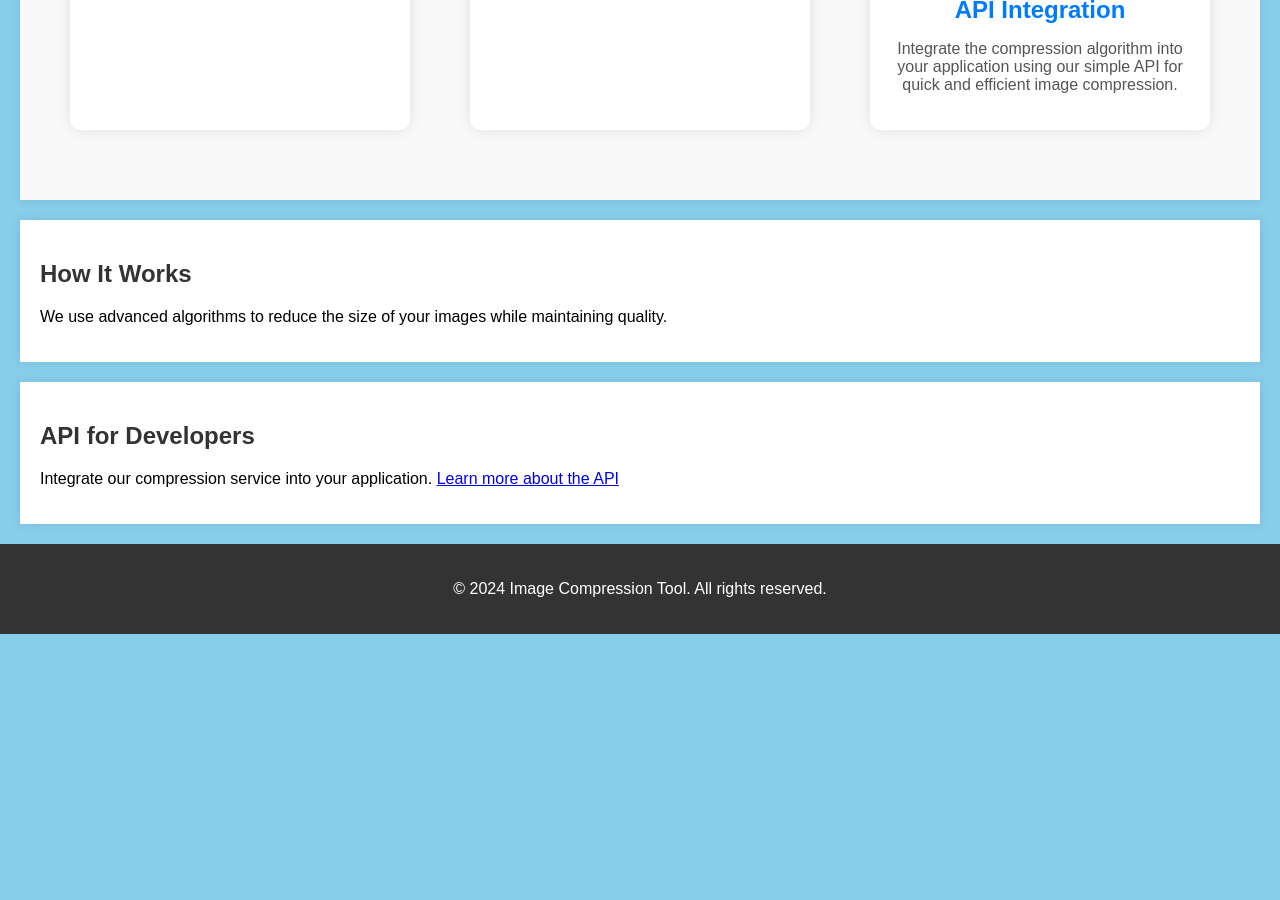
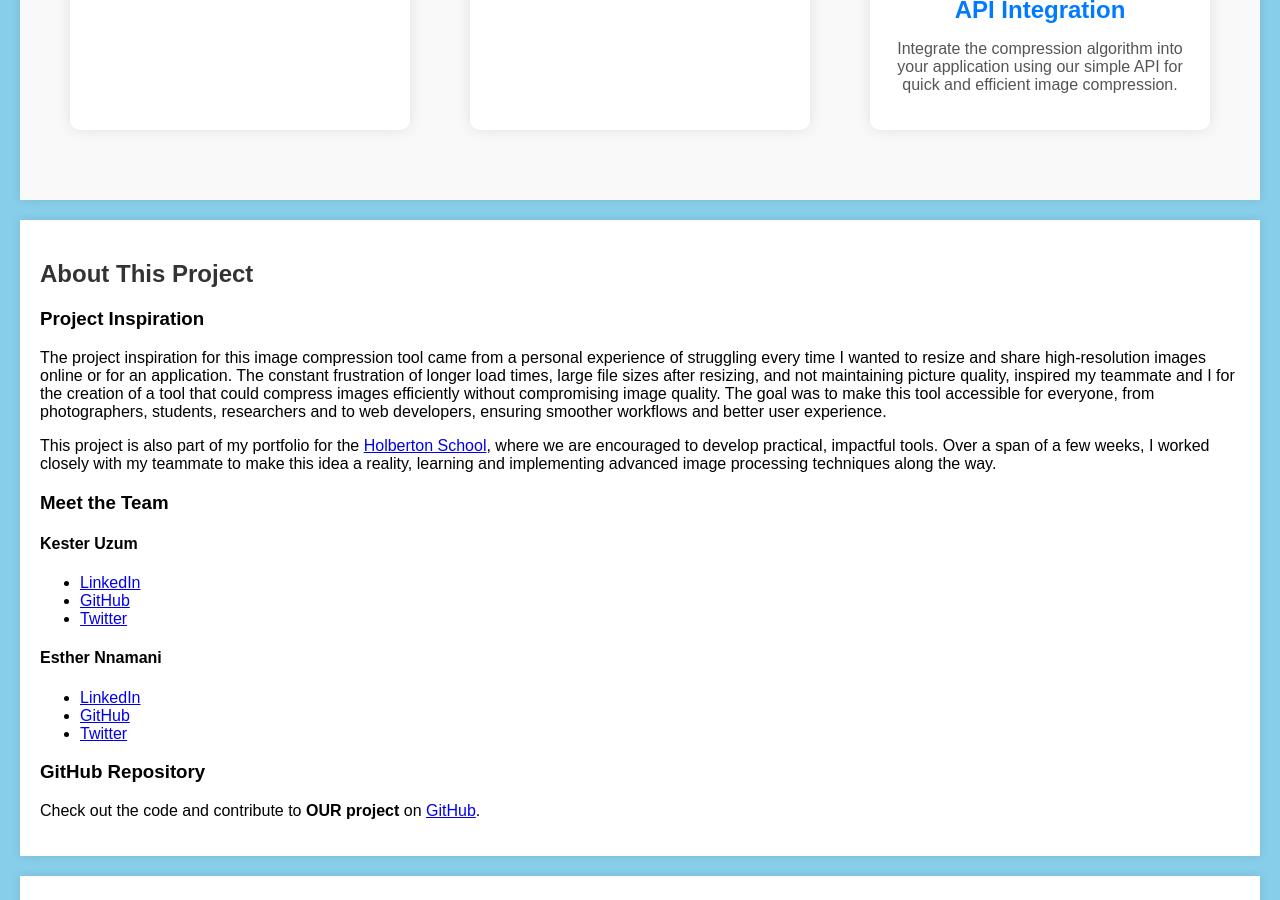
Before and after one commit to slickback101/portfolio-project, a Jekyll site: the page index.html, which Jekyll copies as it is, in a window 1280 px wide and 900 px high, scrolled down 1634 px. Built offline with Jekyll 4.4.1, drawn with Linux system fonts in a browser that asks for light colours; before the commit the page ends 2268 px from its top, so only the background shows below that.

Commit message:
Update index.html
adding the about page

```diff
--- a/index.html
+++ b/index.html
@@ -10,7 +10,7 @@
     <header>
         <nav>
             <a href="#home">Home</a>
-            <a href="#how-it-works">How It Works</a>
+            <a href="#about">About</a>
             <a href="#upload">Compress Image</a>
             <a href="#api">API</a>
             <a href="#contact">Contact</a>
@@ -57,11 +57,53 @@
     </div>
 </section>
 
-    <section id="how-it-works">
-        <h2>How It Works</h2>
-        <p>We use advanced algorithms to reduce the size of your images while maintaining quality.</p>
-        <!-- Add more technical details here -->
-    </section>
+    <section id="about">
+    <h2>About This Project</h2>
+    <div class="about-container">
+        <!-- Project Story -->
+        <div class="project-story">
+            <h3>Project Inspiration</h3>
+            <p>
+                The project inspiration for this image compression tool came from a personal experience of struggling every time I wanted to resize and share high-resolution images online or for an application. The constant frustration of longer load times, large file sizes after resizing, and not maintaining picture quality, inspired my teammate and I for the creation of a tool that could compress images efficiently without compromising image quality. The goal was to make this tool accessible for everyone, from photographers, students, researchers and to web developers, ensuring smoother workflows and better user experience.
+            </p>
+            <p>
+                This project is also part of my portfolio for the <a href="https://www.holbertonschool.com" target="_blank">Holberton School</a>, where we are encouraged to develop practical, impactful tools. Over a span of a few weeks, I worked closely with my teammate to make this idea a reality, learning and implementing advanced image processing techniques along the way.
+            </p>
+        </div>
+
+        <!-- Team Members Section -->
+        <div class="team-members">
+            <h3>Meet the Team</h3>
+
+            <!-- Member 1 -->
+            <div class="team-member">
+                <h4>Kester Uzum</h4>
+                <ul>
+                    <li><a href="https://www.linkedin.com/in/kesteruzum" target="_blank">LinkedIn</a></li>
+                    <li><a href="https://github.com/slickback101" target="_blank">GitHub</a></li>
+                    <li><a href="https://x.com/kester_uzum" target="_blank">Twitter</a></li>
+                </ul>
+            </div>
+
+            <!-- Member 2 -->
+            <div class="team-member">
+                <h4>Esther Nnamani</h4>
+                <ul>
+                    <li><a href="https://www.linkedin.com/in/esthernnamani/" target="_blank">LinkedIn</a></li>
+                    <li><a href="https://github.com/Estherifeoma1" target="_blank">GitHub</a></li>
+                    <li><a href="https://x.com/EstherNnam21846?t=EglFMnfPLzvjHpGxk4HYBA&s=09" target="_blank">Twitter</a></li>
+                </ul>
+            </div>
+        </div>
+
+        <!-- GitHub Repository Link -->
+        <div class="github-repo">
+            <h3>GitHub Repository</h3>
+            <p>Check out the code and contribute to <strong>OUR project</strong> on <a href="https://github.com/slickback101/portfolio-project" target="_blank">GitHub</a>.</p>
+        </div>
+    </div>
+</section>
+
 
     <section id="api">
         <h2>API for Developers</h2>
```
